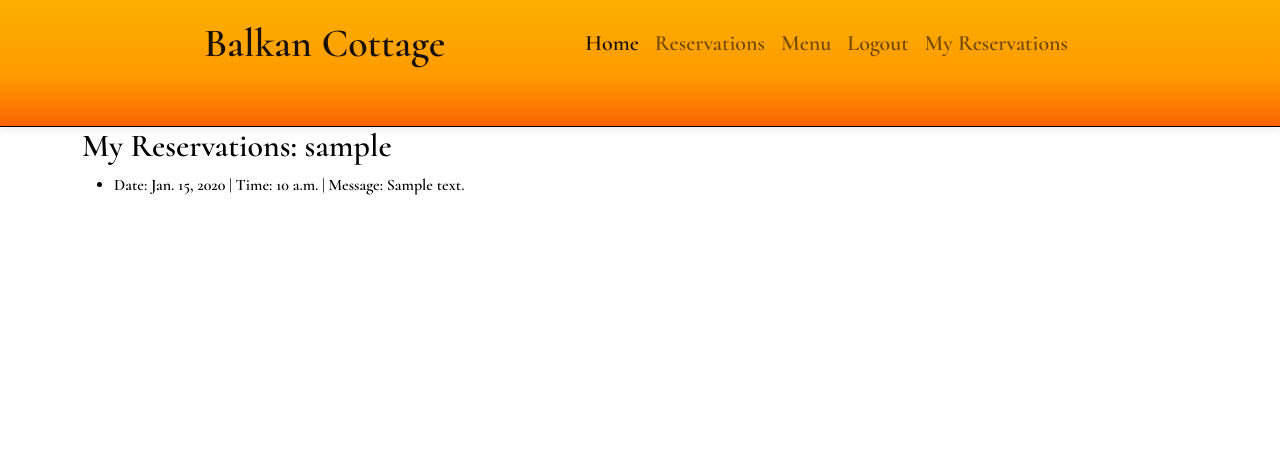
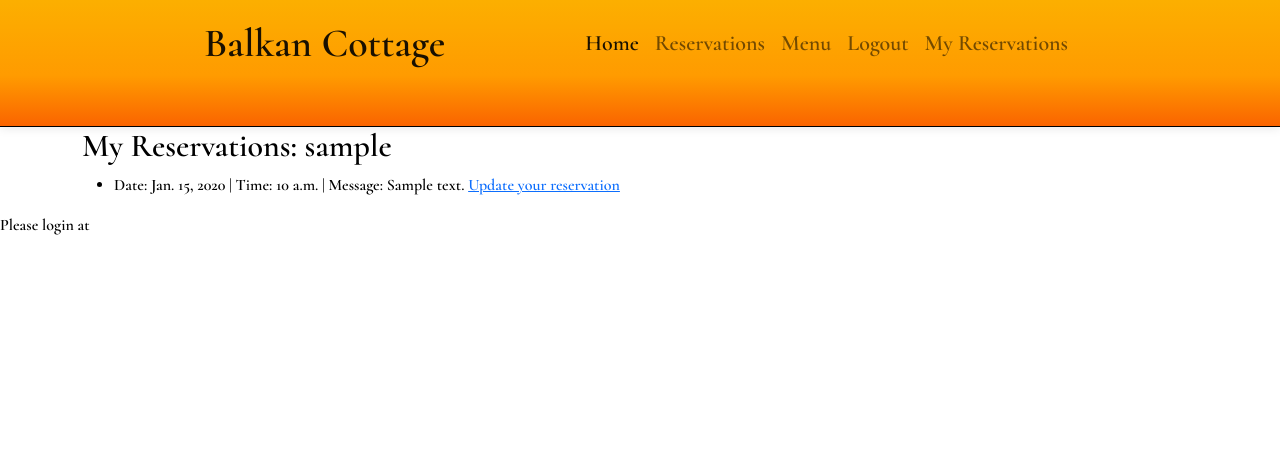
Before and after one commit to 23052015/balkan-cottage, a Django app: page /my_reservations/ in a window 1280 px wide. Shown: the top 467 px of the page. Run offline with Django 3.2, Linux system fonts and the light colour scheme; a user stored in the database is signed in; tables that the repository leaves empty hold one stand-in row (values such as "Sample post"); some libraries are stand-ins or nearby versions.

Commit message:
write the class to update the reservation, adjust my_reservations.html accordingly

```diff
--- a/balkancottageapp/views.py
+++ b/balkancottageapp/views.py
@@ -1,5 +1,6 @@
 from django.shortcuts import render, redirect
 from django.views import generic, View
+from django.views.generic.edit import UpdateView, DeleteView
 from .models import Menu, Home, Reservation
 from .forms import ReservationTableForm
 from django.views.generic.list import ListView
@@ -7,6 +8,7 @@
 from django.forms import Form
 from datetime import datetime, timedelta
 from django.contrib.auth.mixins import LoginRequiredMixin
+from django.urls import reverse_lazy
 
 
 class HomePage(generic.ListView):
@@ -75,3 +77,10 @@
 
     def get_queryset(self):
         return Reservation.objects.filter(user=self.request.user)
+
+
+class UpdateReservation(LoginRequiredMixin, UpdateView):
+    model = Reservation
+    form_class = ReservationTableForm
+    template_name = 'my_reservations.html'
+    success_url = reverse_lazy('my_reservations')
--- a/templates/my_reservations.html
+++ b/templates/my_reservations.html
@@ -14,6 +14,7 @@
 
             <li>
                 Date: {{ reservation.reservation_date }} | Time: {{ reservation.reservation_time }} | Message: {{ reservation.message }}
+                <a href="{% url 'update_reservation' reservation.pk %}">Update your reservation</a>
             </li>
 
             {% endif %}
@@ -22,6 +23,22 @@
 
         {% endif %}
     </div>
+
+    {% if request.resolver_match.url_name == 'update_reservation' %}
+    <div class="container">
+        <h2>Update reservation</h2>
+
+        <p>{{ user.username }}</p>
+        <form method="POST">
+            {{ form.as_p }}
+
+            {% csrf_token %}
+            <button type="submit">Submit</button>
+        </form>
+        {% else %}
+        <p>Please login at </p>
+        {% endif %}
+    </div>
 </section>
 
 
```
